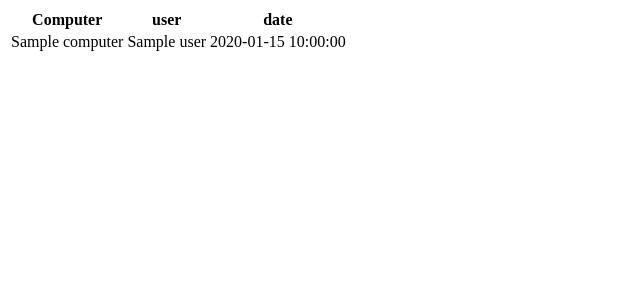
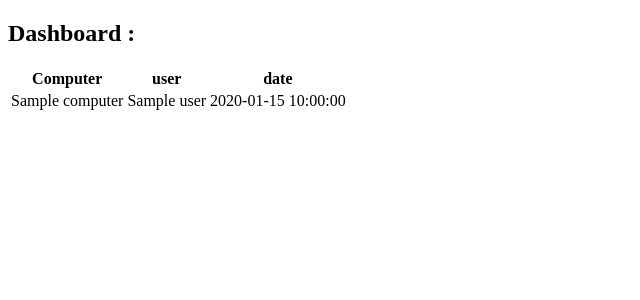
Before and after one commit to BlueTorche/MagellanDashboard, a Flask app: template templates/dashboard.html in a window 1280 px wide. Shown: the top 300 px of the page, without its empty margins (0-640 px from the left). Run offline with Flask 3, Linux system fonts and the light colour scheme; the template is opened without the code that fills it: most values are stand-ins (such as "Sample title", 1, 10 or a date in 2020); parts of the project's set-up code (start-up, migrations or seed data) failed here and were passed over.

Commit message:
edit the readme and make some test

```diff
--- a/templates/dashboard.html
+++ b/templates/dashboard.html
@@ -5,6 +5,7 @@
     <title>Title</title>
 </head>
 <body>
+<h2>Dashboard :</h2>
     <table>
     <tbody>
         <thead>
```
Also changed, not shown: README.md.
